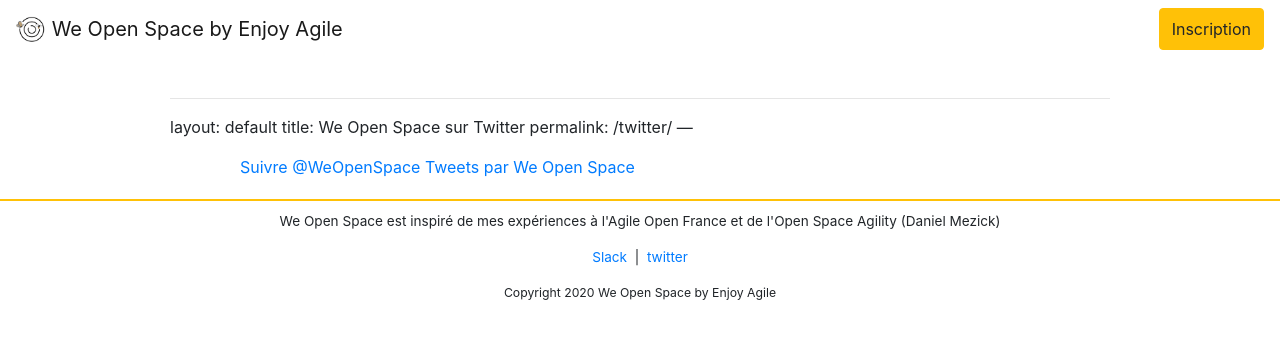
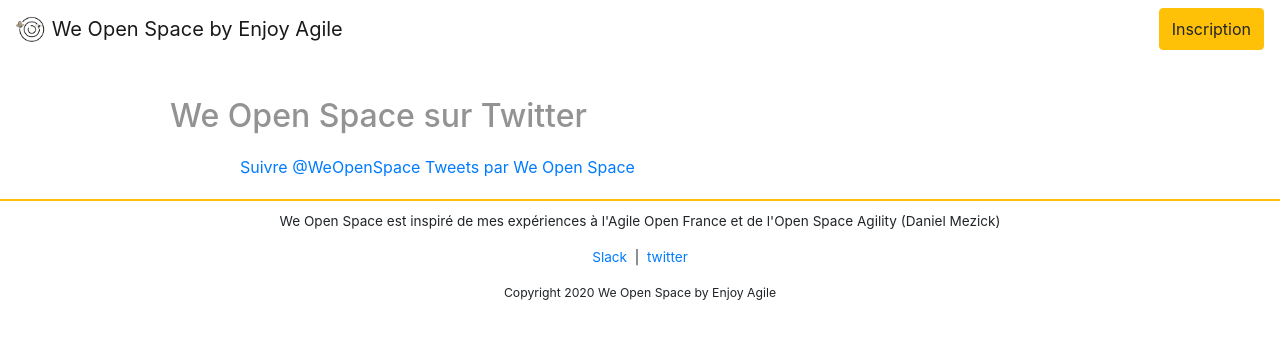
Before and after one commit to alexthib/weopenspace, a Jekyll site: the page built from pages/twitter.md, in a window 1280 px wide. Shown: the top 339 px of the page. Built offline with Jekyll 4.4.1, drawn with Linux system fonts in a browser that asks for light colours; our own code applies the rules of GitHub Pages for plain Markdown files; comment, search, counter and statistics services are not loaded; some of the changed lines change nothing that is shown.

Commit message:
fixing twitter link

```diff
--- a/_includes/footer.html
+++ b/_includes/footer.html
@@ -16,7 +16,7 @@
           </a>
           -->
           &nbsp;|&nbsp;
-          <a href="/twitter">
+          <a href="https://twitter.com/weopenspace" target="_twitter">
                twitter
           </a>
         </p>
--- a/pages/twitter.md
+++ b/pages/twitter.md
@@ -1,4 +1,3 @@
-
 ---
 layout: default
 title: We Open Space sur Twitter
```
